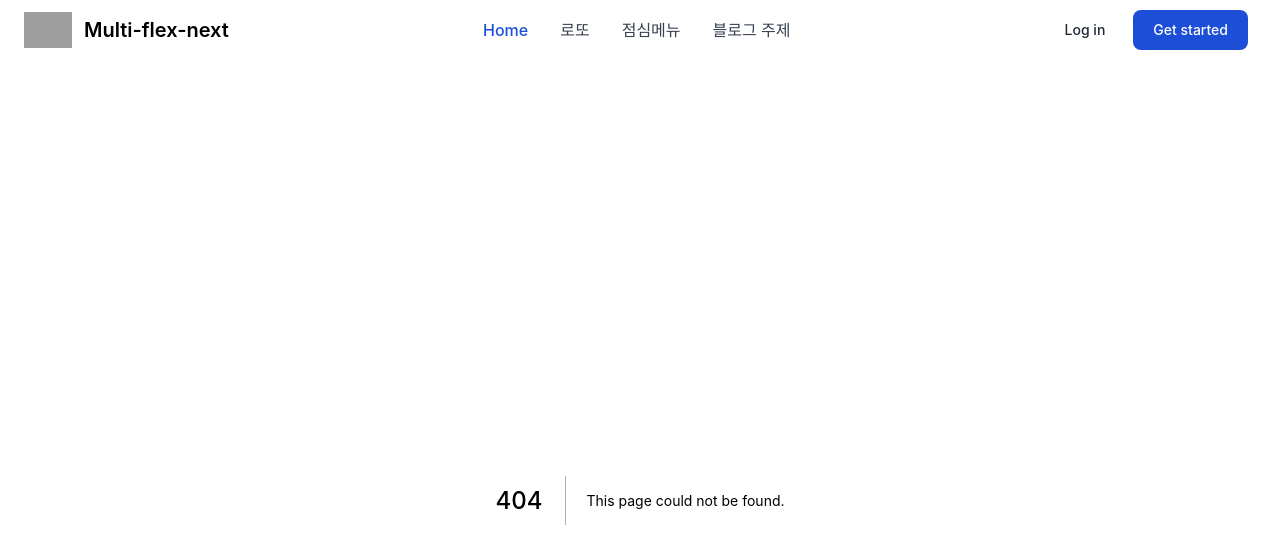
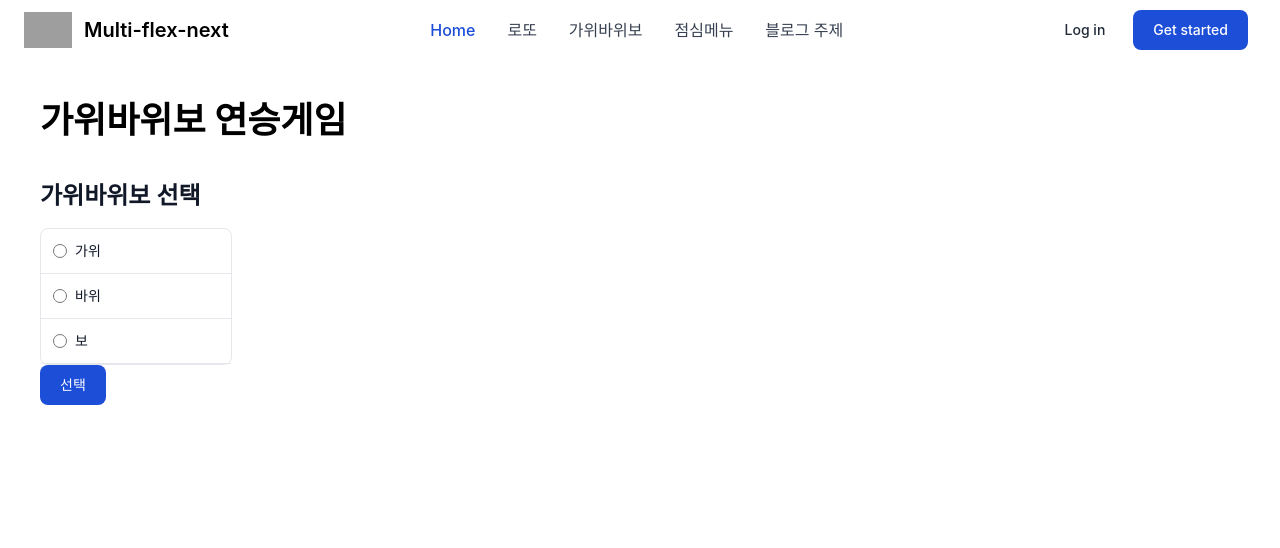
Before and after one commit to adjh54ir/multi_flex_next, a Next.js app: page /rockPaperScissors/main in a window 1280 px wide. Before the commit this address had no page. Shown: the top 548 px of the page. Built offline with nearby package versions, Linux system fonts and the light colour scheme; grey boxes are pictures that could not be loaded.

Commit message:
1day 1commit

```diff
--- a/pages/common/Header.tsx
+++ b/pages/common/Header.tsx
@@ -66,6 +66,14 @@ const Header = () => {
 								</Link>
 							</li>
 							<li>
+								<Link href='/rockPaperScissors/main'>
+									<a href='#' className={headerContent}>
+										가위바위보
+									</a>
+								</Link>
+							</li>
+
+							<li>
 								<Link href='/lunch/main'>
 									<a href='#' className={headerContent}>
 										점심메뉴
--- /dev/null
+++ b/pages/rockPaperScissors/main.tsx
@@ -0,0 +1,70 @@
+import { useEffect } from 'react';
+
+const main = () => {
+	useEffect(() => {}, []);
+
+	const ulStyle =
+		'w-48 text-sm font-medium text-gray-900 bg-white rounded-lg border border-gray-200 dark:bg-gray-700 dark:border-gray-600 dark:text-white';
+	const liStyle = 'w-full rounded-t-lg border-b border-gray-200 dark:border-gray-600';
+	const radioStyle =
+		'w-4 h-4 text-blue-600 bg-gray-100 border-gray-300 focus:ring-blue-500 dark:focus:ring-blue-600 dark:ring-offset-gray-700 focus:ring-2 dark:bg-gray-600 dark:border-gray-500';
+
+	const fn_main = () => {
+		// 가위 1 / 바위 2 / 보 3
+	};
+
+	return (
+		<div>
+			{/* header */}
+			<div className='mb-10'>
+				<h1>가위바위보 연승게임</h1>
+			</div>
+
+			{/* contents */}
+			<div className='mb-8'>
+				{/* section1  */}
+				<div>
+					<h3 className='mb-4 font-semibold text-gray-900 dark:text-white'>가위바위보 선택</h3>
+					<ul className={ulStyle}>
+						<li className={liStyle}>
+							<div className='flex items-center pl-3'>
+								<input id='list-radio-license' type='radio' value='' name='list-radio' className={radioStyle} />
+								<label
+									htmlFor='list-radio-license'
+									className='py-3 ml-2 w-full text-sm font-medium text-gray-900 dark:text-gray-300'>
+									가위
+								</label>
+							</div>
+						</li>
+						<li className={liStyle}>
+							<div className='flex items-center pl-3'>
+								<input id='list-radio-id' type='radio' value='' name='list-radio' className={radioStyle} />
+								<label htmlFor='list-radio-id' className='py-3 ml-2 w-full text-sm font-medium text-gray-900 dark:text-gray-300'>
+									바위
+								</label>
+							</div>
+						</li>
+						<li className={liStyle}>
+							<div className='flex items-center pl-3'>
+								<input id='list-radio-millitary' type='radio' value='' name='list-radio' className={radioStyle} />
+								<label
+									htmlFor='list-radio-millitary'
+									className='py-3 ml-2 w-full text-sm font-medium text-gray-900 dark:text-gray-300'>
+									보
+								</label>
+							</div>
+						</li>
+					</ul>
+					<div>
+						<button
+							type='button'
+							className='text-white bg-blue-700 hover:bg-blue-800 focus:ring-4 focus:ring-blue-300 font-medium rounded-lg text-sm px-5 py-2.5 mr-2 mb-2 dark:bg-blue-600 dark:hover:bg-blue-700 focus:outline-none dark:focus:ring-blue-800'>
+							선택
+						</button>
+					</div>
+				</div>
+			</div>
+		</div>
+	);
+};
+export default main;
```
